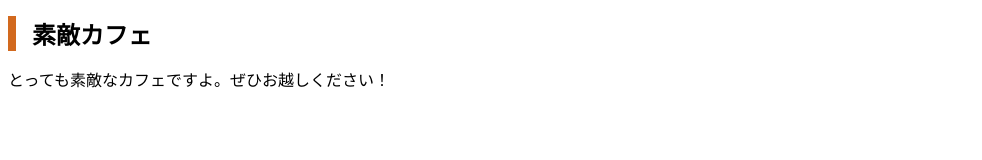
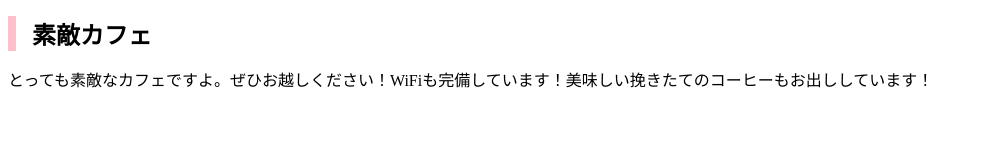
Before and after one commit to jackeel2022/mycafe, a plain HTML site: page index.html in a window 1280 px wide. Shown: the whole page, without its empty margins (0-982 px from the left). Drawn offline with Linux system fonts and the light colour scheme.

Commit message:
Add files via upload

```diff
--- a/css/style.css
+++ b/css/style.css
@@ -1,5 +1,5 @@
 h1 {
   font-size: 24px;
   padding-left: 16px;
-  border-left: 8px solid chocolate;
+  border-left: 8px solid pink;
 }
--- a/index.html
+++ b/index.html
@@ -7,6 +7,6 @@
 </head>
 <body>
   <h1>素敵カフェ</h1>
-  <p>とっても素敵なカフェですよ。ぜひお越しください！</p>
+  <p>とっても素敵なカフェですよ。ぜひお越しください！WiFiも完備しています！美味しい挽きたてのコーヒーもお出ししています！</p>
 </body>
 </html>
```
